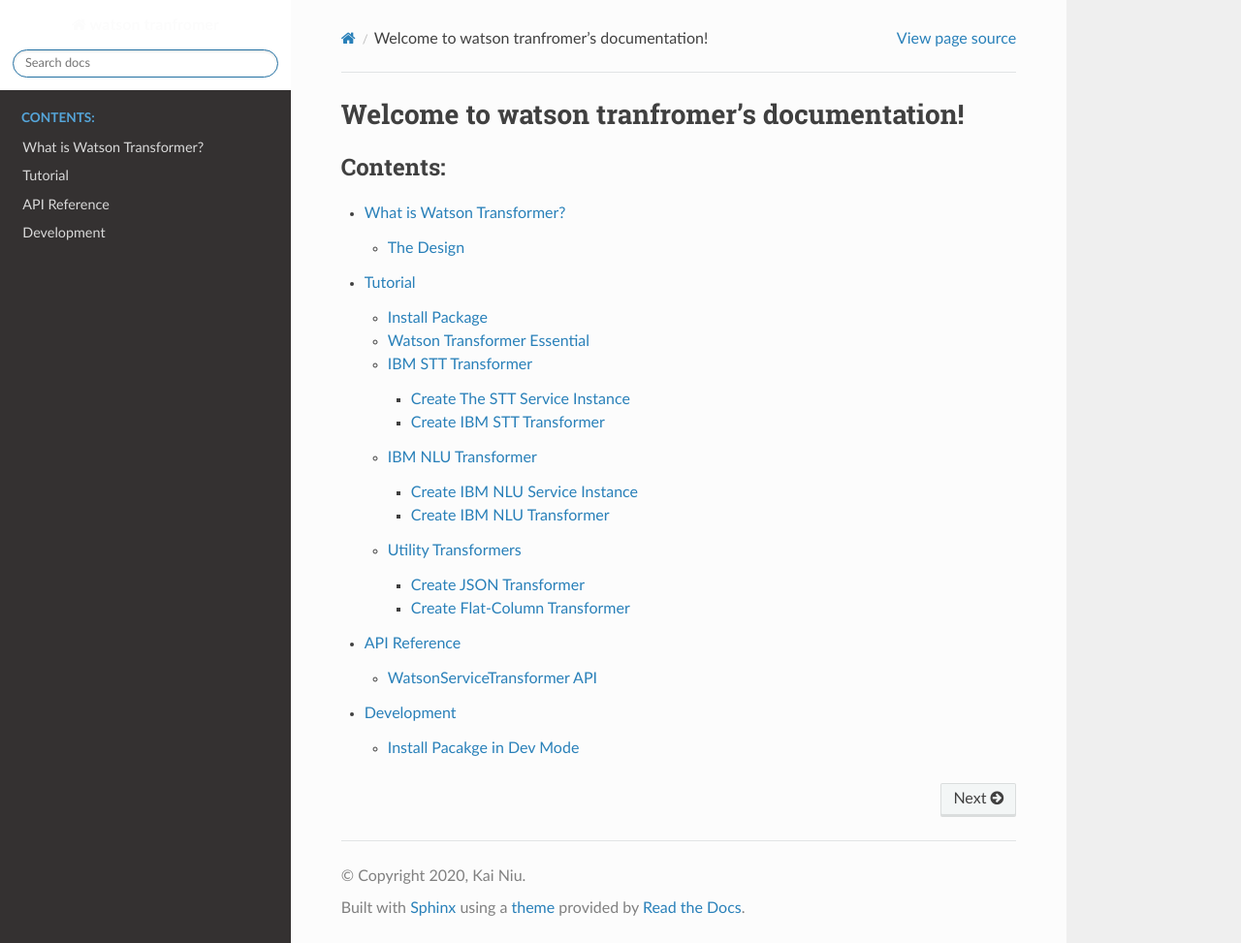
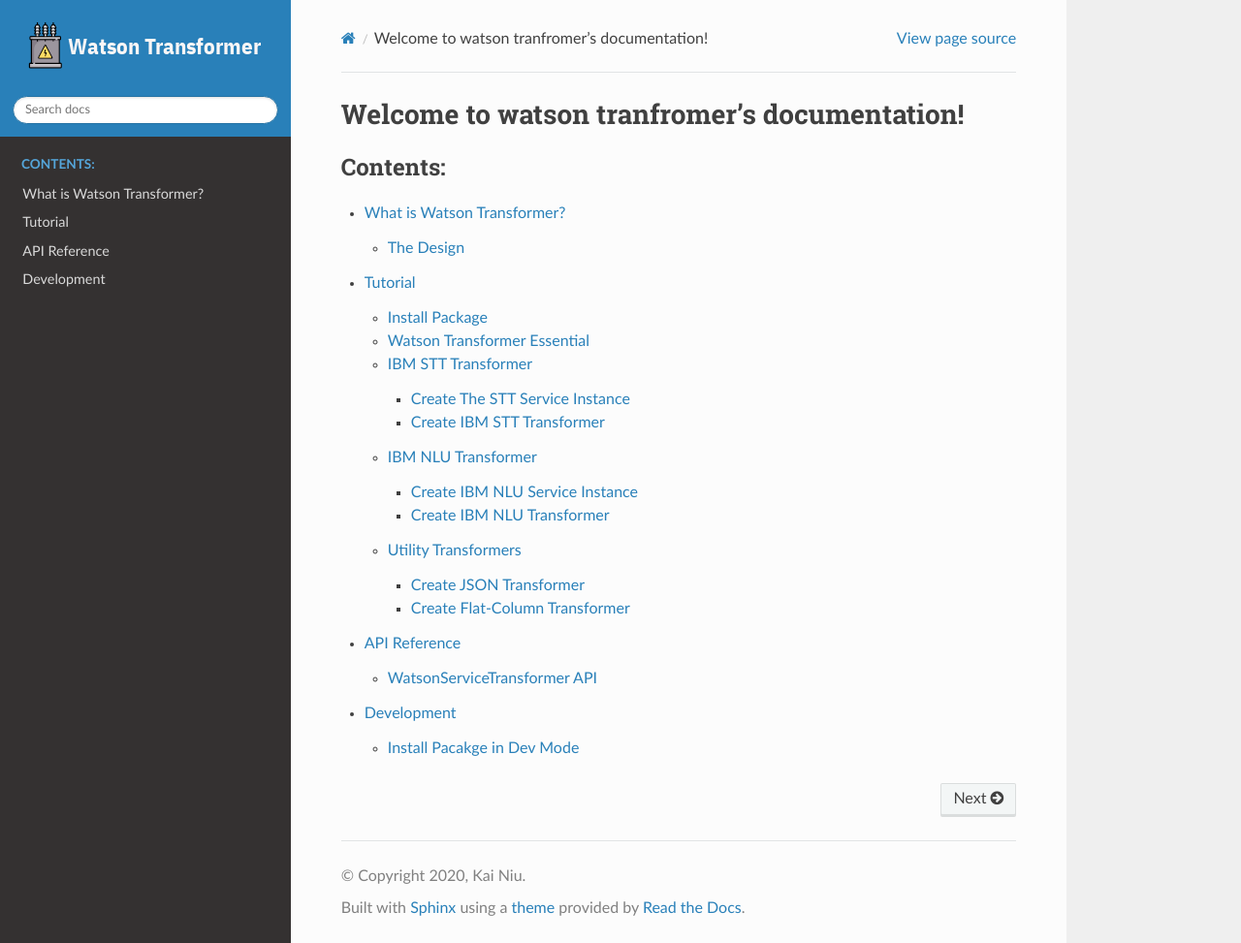
Before and after one commit to kai-niu/watson-transformer, a Sphinx documentation site: the page built from docs/index.rst, in a window 1280 px wide and 973 px high. Shown: the whole window at 97% size. Built offline with Sphinx 7.4.7 and the Read the Docs theme 2.0.0, drawn with Linux system fonts in a browser that asks for light colours.

Commit message:
add logo draft

```diff
--- a/docs/conf.py
+++ b/docs/conf.py
@@ -20,6 +20,8 @@
 project = 'watson tranfromer'
 copyright = '2020, Kai Niu'
 author = 'Kai Niu'
+
+import sphinx_rtd_theme
 
 
 # -- General configuration ---------------------------------------------------
@@ -45,15 +47,15 @@
 # a list of builtin themes.
 #
 html_theme = "sphinx_rtd_theme"
-
+html_logo = 'misc/watson_transformer_logo.png'
 html_theme_options = {
     'canonical_url': '',
-    'logo_only': False,
+    'logo_only': True,
     'display_version': True,
     'prev_next_buttons_location': 'bottom',
     'style_external_links': False,
     'vcs_pageview_mode': '',
-    'style_nav_header_background': 'white',
+    'style_nav_header_background': '#2980b9',
     # Toc options
     'collapse_navigation': True,
     'sticky_navigation': True,
```
Also changed, not shown: docs/misc/watson_transformer_logo.png (added), 11 other files.
